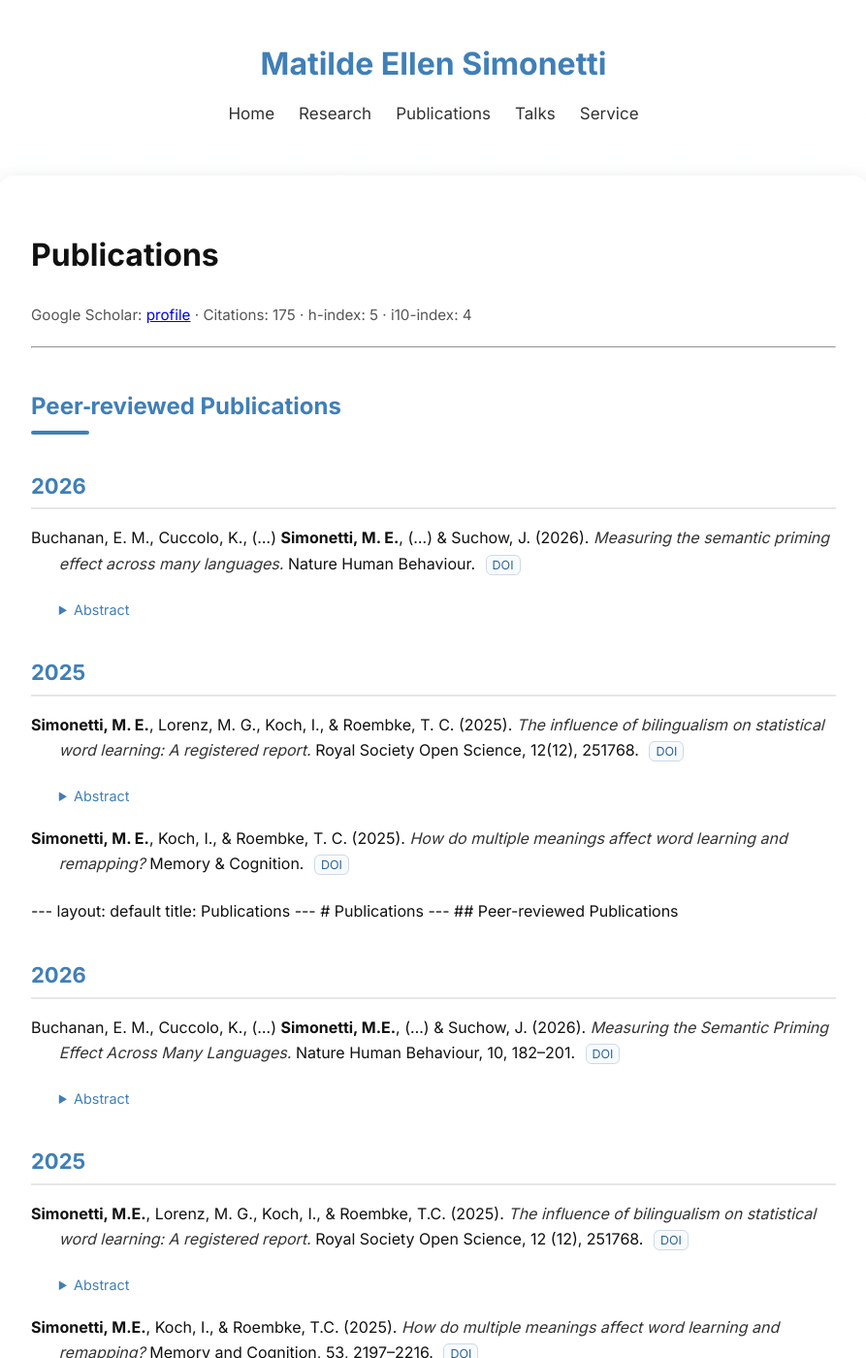
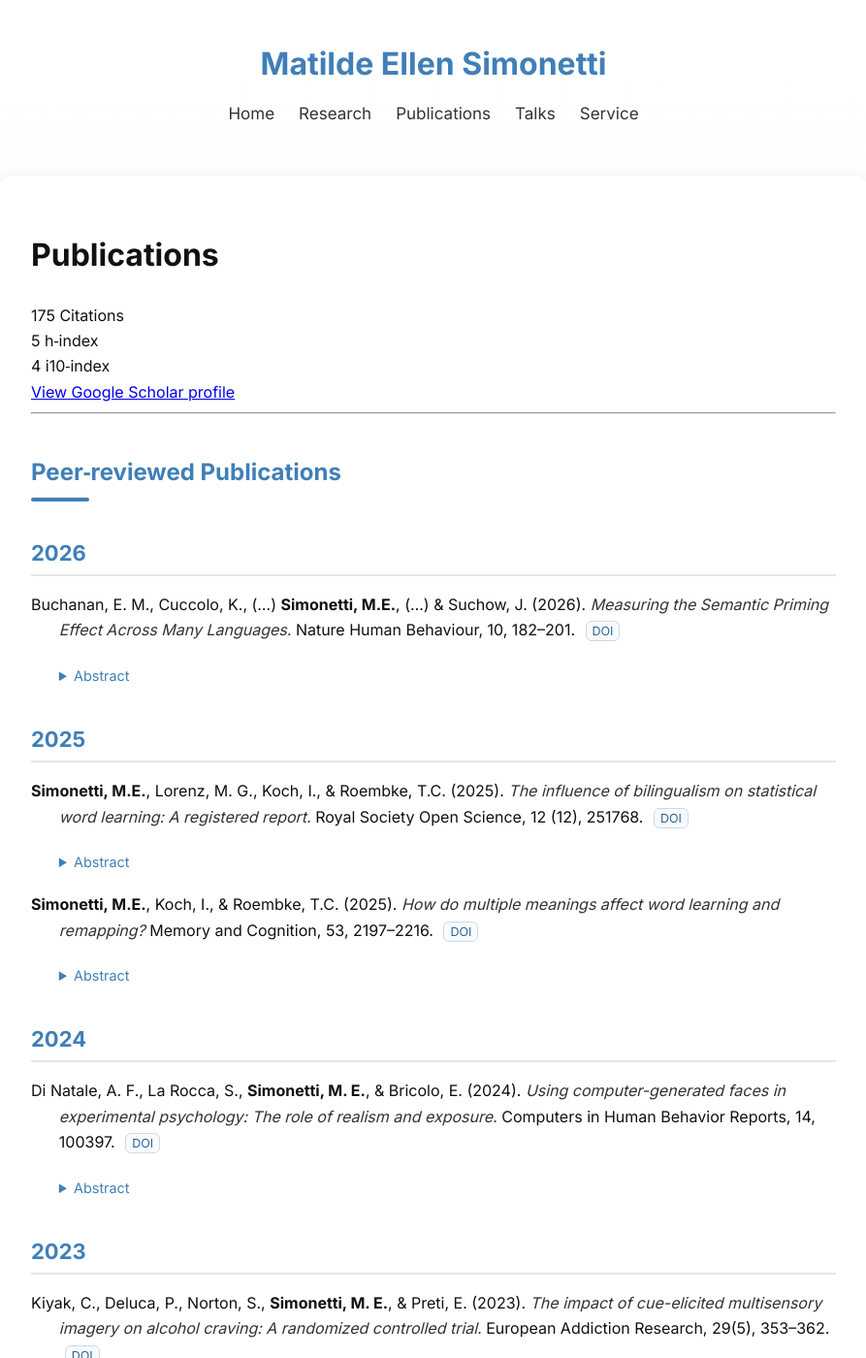
Before and after one commit to matildellen/matildellen.github.io, a Jekyll site: the page built from publications.md, in a window 1280 px wide and 1400 px high. Shown: the whole window at 97% size, without its empty margins (193-1086 px from the left). Built offline with Jekyll 4.4.1, drawn with Linux system fonts in a browser that asks for light colours.

Commit message:
Refactor publication metrics and add links
Updated publication metrics format and added Google Scholar link.

```diff
--- a/publications.md
+++ b/publications.md
@@ -5,66 +5,34 @@ title: Publications
 
 # Publications
 
-<p class="pub-metrics">
-Google Scholar: <a href="https://scholar.google.com/citations?hl=it&user=JmBEc0UAAAAJ" target="_blank">profile</a> ·
-Citations: 175 · h-index: 5 · i10-index: 4
-</p>
+<div class="metrics-box">
+
+<div class="metric">
+<span class="metric-number">175</span>
+<span class="metric-label">Citations</span>
+</div>
+
+<div class="metric">
+<span class="metric-number">5</span>
+<span class="metric-label">h‑index</span>
+</div>
+
+<div class="metric">
+<span class="metric-number">4</span>
+<span class="metric-label">i10‑index</span>
+</div>
+
+<div class="metric scholar">
+<a href="https://scholar.google.com/citations?hl=it&user=JmBEc0UAAAAJ" target="_blank">
+View Google Scholar profile
+</a>
+</div>
+
+</div>
 
 ---
 
 ## Peer‑reviewed Publications
-
-<div class="pub-list">
-
-<h3 class="pub-year">2026</h3>
-
-<p class="pub-entry">
-Buchanan, E. M., Cuccolo, K., (…) <strong>Simonetti, M. E.</strong>, (…) & Suchow, J. (2026).
-<i>Measuring the semantic priming effect across many languages.</i>
-Nature Human Behaviour.
-<a class="pub-link" href="https://doi.org/10.1038/s41562-025-02254-x" target="_blank">DOI</a>
-</p>
-
-<details>
-<summary>Abstract</summary>
-<p>
-Semantic priming has been studied for nearly 50 years across various experimental manipulations and theoretical frameworks. Although previous studies provide insight into the cognitive underpinnings of semantic representations, they have suffered from small sample sizes and a lack of linguistic and cultural diversity. In this Registered Report, we measured the size and the variability of the semantic priming effect across 19 languages (n = 25,163 participants analysed) by creating the largest available database of semantic priming values using an adaptive sampling procedure.
-</p>
-</details>
-
-
-<h3 class="pub-year">2025</h3>
-
-<p class="pub-entry">
-<strong>Simonetti, M. E.</strong>, Lorenz, M. G., Koch, I., & Roembke, T. C. (2025).
-<i>The influence of bilingualism on statistical word learning: A registered report.</i>
-Royal Society Open Science, 12(12), 251768.
-<a class="pub-link" href="https://doi.org/10.1098/rsos.251768" target="_blank">DOI</a>
-</p>
-
-<details>
-<summary>Abstract</summary>
-<p>
-While statistical word learning has been widely studied in monolinguals, it has received less attention in bilingual populations. We investigated cross‑situational statistical word learning in English–German bilinguals and English monolinguals (N = 201). Contrary to predictions, monolinguals generally outperformed bilinguals, and trial‑by‑trial analyses did not reveal differences in learning dynamics. These results suggest that any bilingual advantage in word learning may be highly paradigm‑ and population‑specific.
-</p>
-</details>
-
-
-<p class="pub-entry">
-<strong>Simonetti, M. E.</strong>, Koch, I., & Roembke, T. C. (2025).
-<i>How do multiple meanings affect word learning and remapping?</i>
-Memory & Cognition.
-<a class="pub-link" href="https://doi.org/10.3758/s13421-025-01706-z" target="_blank">DOI</a>
-</p>
----
-layout: default
-title: Publications
----
-
-# Publications
----
-
-## Peer-reviewed Publications
 
 <div class="pub-list">
 <!-- 2026 -->
```
